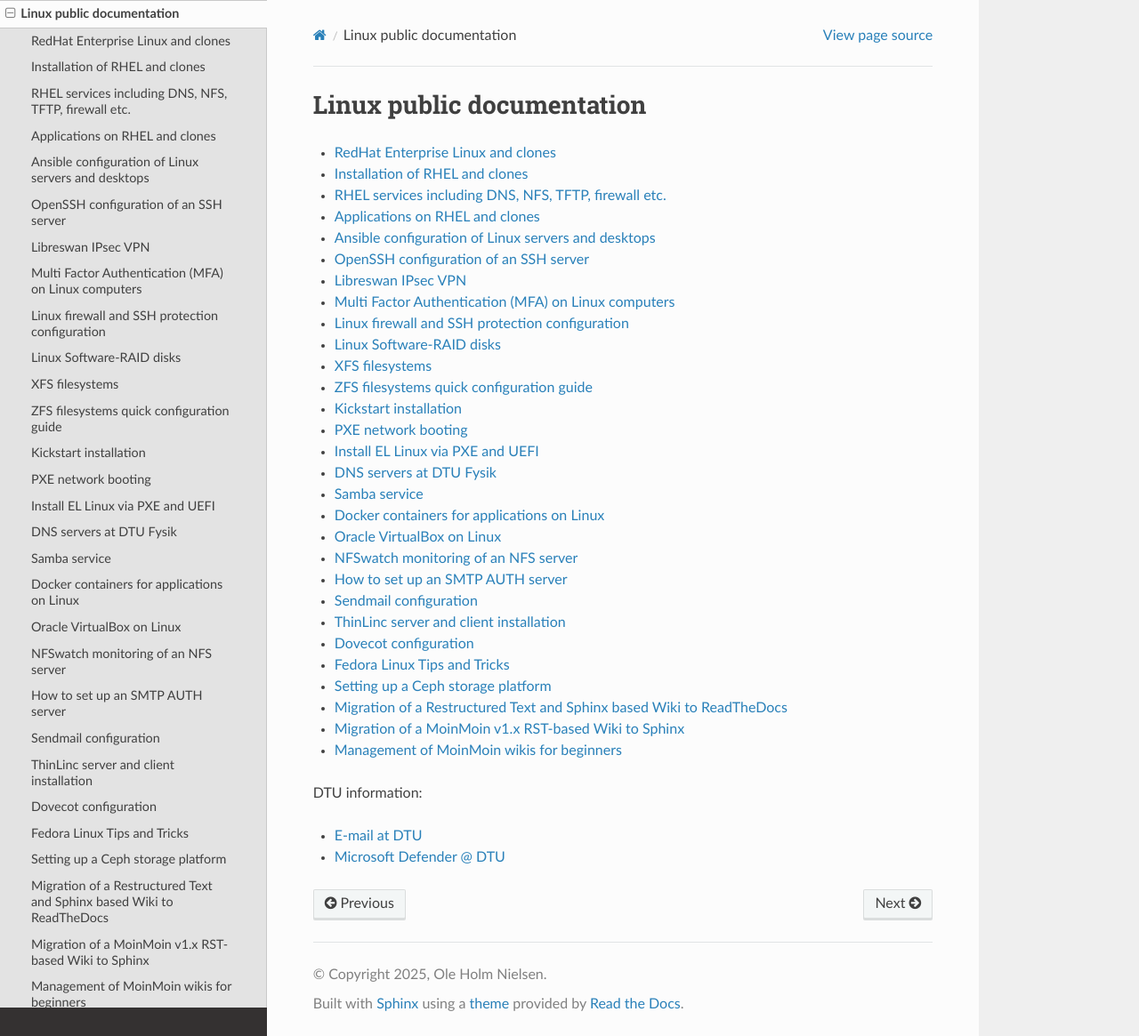
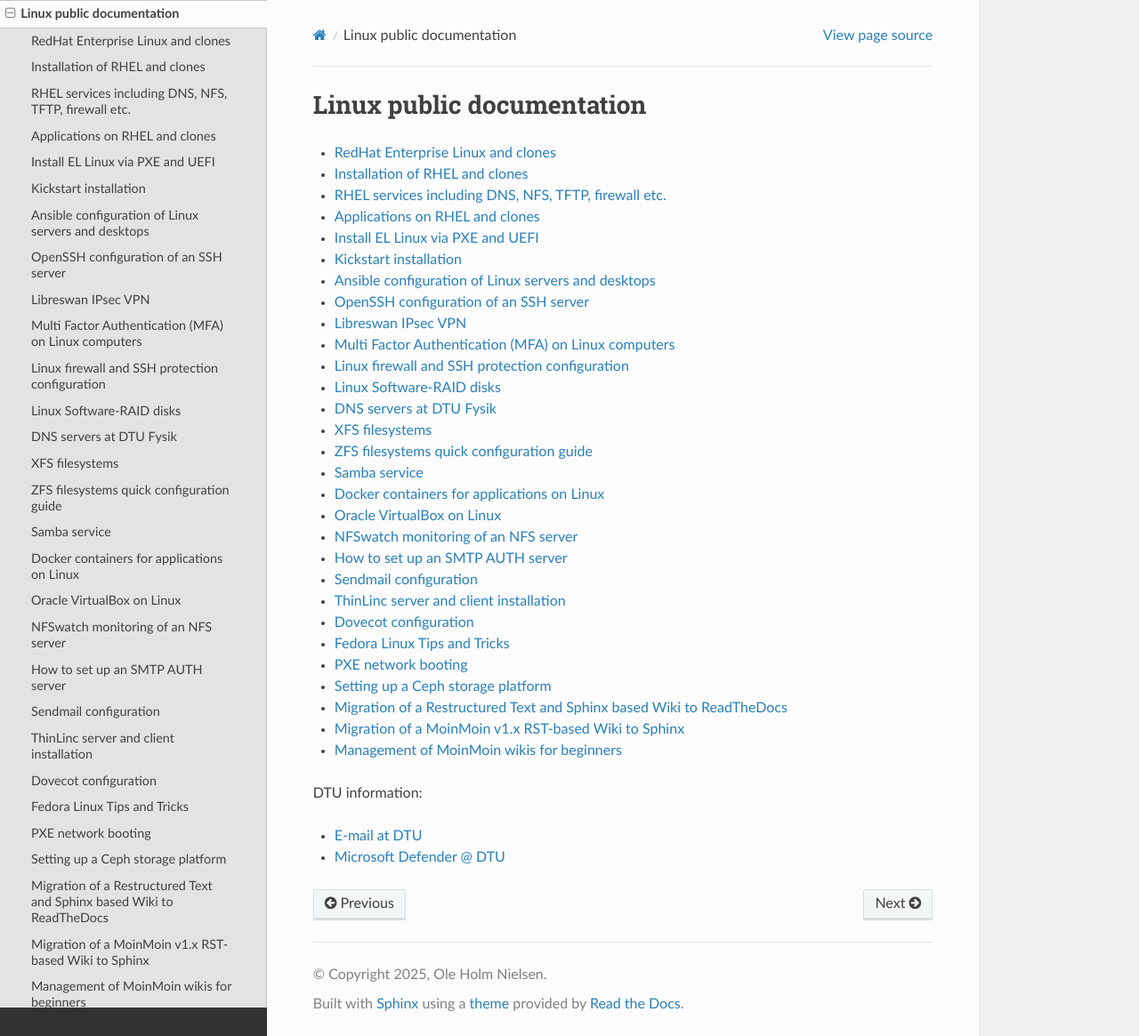
Before and after one commit to OleHolmNielsen/ITwiki, a Sphinx documentation site: the page built from docs/Linux.rst, in a window 1280 px wide and 1165 px high. Shown: the whole window at 89% size. Built offline with Sphinx 7.4.7 and the Read the Docs theme 3.1.0, drawn with Linux system fonts in a browser that asks for light colours; some of the changed lines change nothing that is shown.

Commit message:
Reordered items

```diff
--- a/docs/Linux.rst
+++ b/docs/Linux.rst
@@ -9,18 +9,17 @@
    RHEL_installation
    RHEL services including DNS, NFS, TFTP, firewall etc. <RHEL_services>
    RHEL_applications
+   PXE_and_UEFI
+   Kickstart
    Ansible_configuration
    OpenSSH_configuration
    Libreswan_IPsec_VPN
    Multi_factor_authentication_on_Linux
    Linux_firewall_configuration
    LinuxSoftwareRAID
+   DNS-servers
    XFS_filesystems
    ZFS_filesystems
-   Kickstart
-   PXE-booting
-   PXE_and_UEFI
-   DNS-servers
    Samba
    Docker_containers
    VirtualBox
@@ -30,6 +29,7 @@
    ThinLinc
    Dovecot_configuration
    Fedora_Linux_Tips_and_Tricks
+   PXE-booting
    Ceph_storage
    ReadTheDocs
    Moin2Sphinx
```
